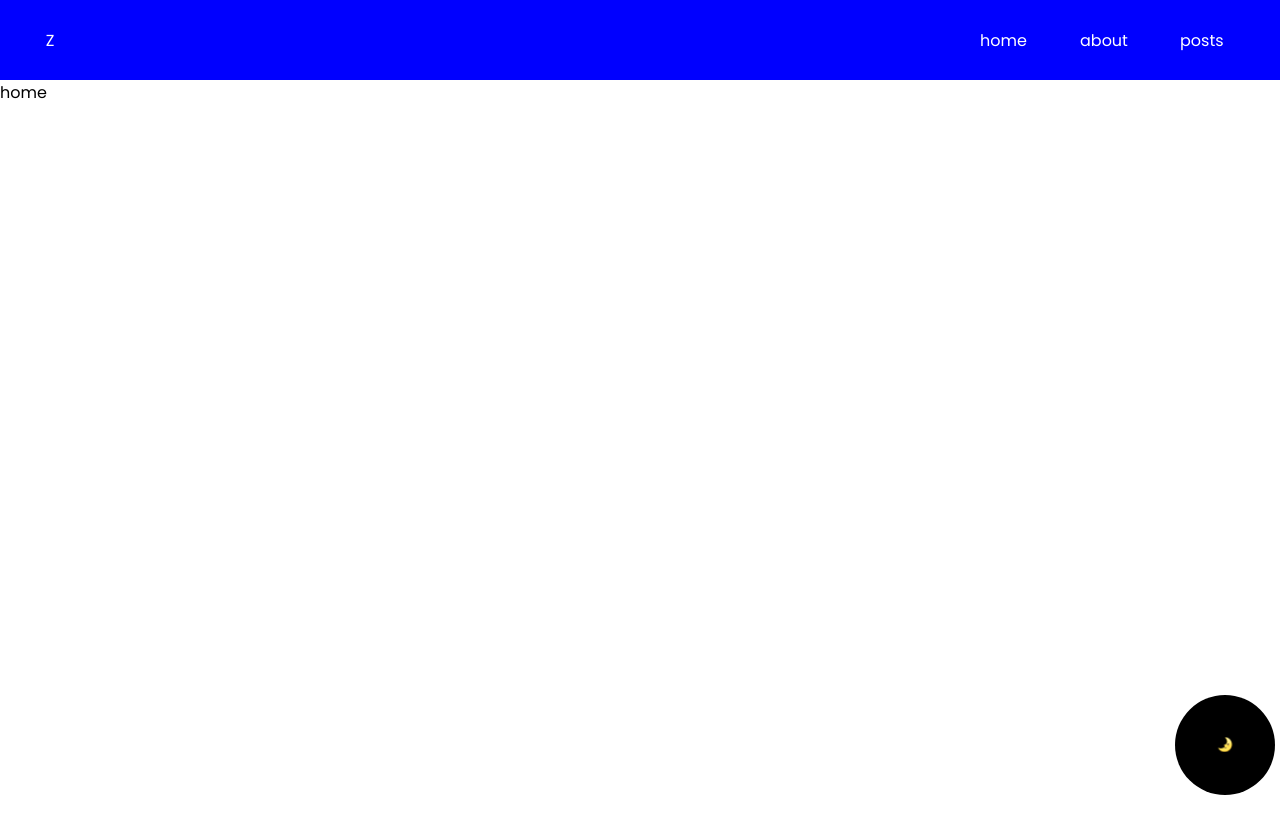
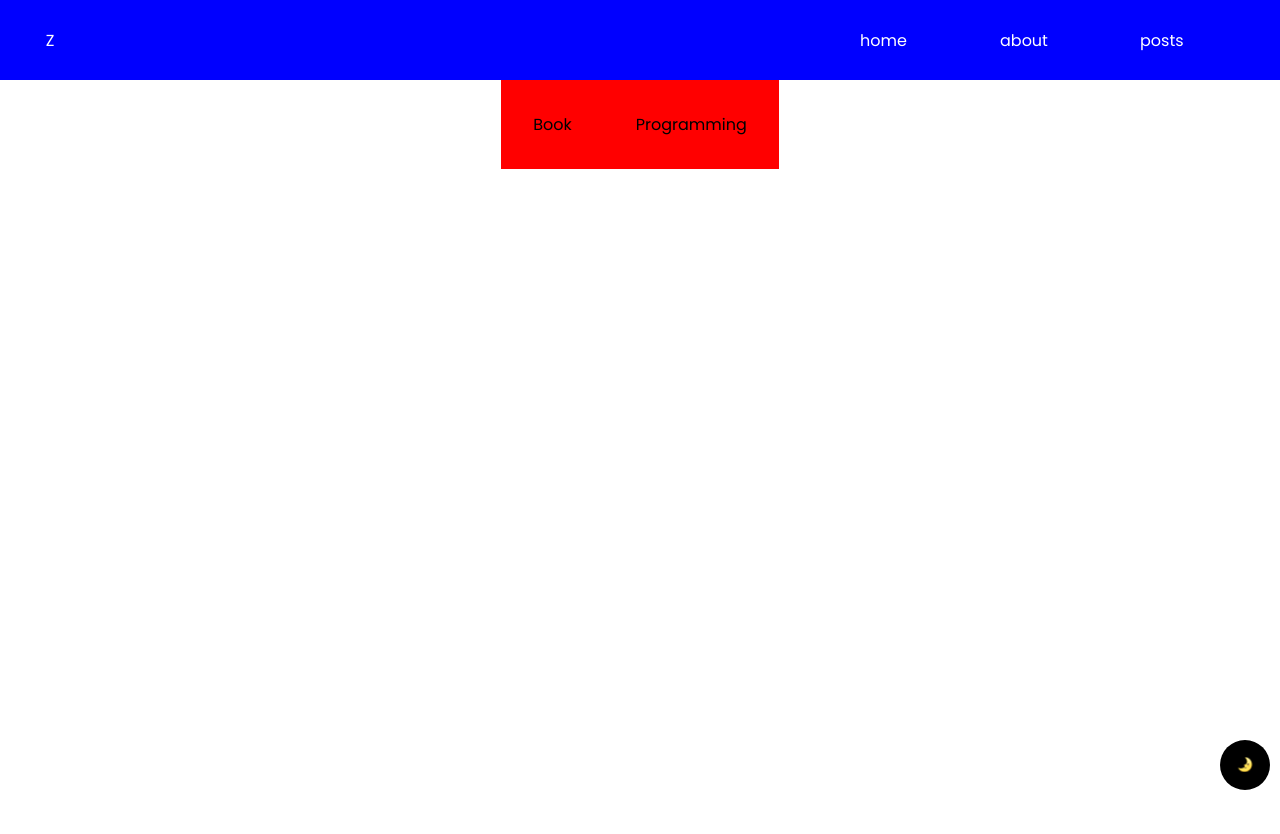
Before and after one commit to ZuzaUsakiewicz/blog, a React (Create React App) app: page / in a window 1280 px wide. Shown: the top 834 px of the page. Before the commit the page ends 800 px from the top, so only its background shows below. Built offline with nearby package versions, Linux system fonts and the light colour scheme.

Commit message:
add home page template

```diff
--- a/src/App.js
+++ b/src/App.js
@@ -23,8 +23,8 @@ function App() {
   return (
     <ThemeProvider theme={theme === "light" ? lightTheme : darkTheme}>
       <GlobalStyles />
+      <Navigation />
       <AppContainer>
-        <Navigation />
         <ThemeChangeButton onClick={toggleTheme}>
           {theme === "light" ? (
             <span role="img" aria-label="sheep">
--- a/src/components/Home.js
+++ b/src/components/Home.js
@@ -1,7 +1,15 @@
 import React from "react";
+import { HomeContainer, CardsContainer, Card } from "../layout/Home.styled";
 
 const Home = () => {
-  return <div>home</div>;
+  return (
+    <HomeContainer>
+      <CardsContainer>
+        <Card>Book</Card>
+        <Card>Programming</Card>
+      </CardsContainer>
+    </HomeContainer>
+  );
 };
 
 export default Home;
--- /dev/null
+++ b/src/layout/Home.styled.js
@@ -0,0 +1,20 @@
+import styled from "styled-components";
+
+export const HomeContainer = styled.section`
+  width: 100%;
+  height: 100vh;
+  max-width: 1280px;
+  display: flex;
+  justify-content: center;
+  align-items: flex-start;
+`;
+
+export const CardsContainer = styled.div`
+  display: flex;
+  justify-content: center;
+  align-items: center;
+`;
+export const Card = styled.div`
+  padding: 2rem;
+  background: red;
+`;
--- a/src/layout/theme.js
+++ b/src/layout/theme.js
@@ -13,18 +13,17 @@ export const darkTheme = {
 };
 
 export const AppContainer = styled.div`
-  width: 100vw;
   height: 100vh;
 `;
 export const ThemeChangeButton = styled.button`
-  width: 100px;
-  height: 100px;
+  width: 50px;
+  height: 50px;
   border-radius: 50%;
   border: none;
   cursor: pointer;
   position: fixed;
-  bottom: 5px;
-  right: 5px;
+  bottom: 10px;
+  right: 10px;
   background-color: ${(props) => props.theme.fontColor};
   color: ${(props) => props.theme.body};
   outline: none;
@@ -33,12 +32,12 @@ export const ThemeChangeButton = styled.button`
 
 export const GlobalStyles = createGlobalStyle`
 *, html {
-    box-sizing: border-box;
     padding: 0;
     margin: 0;
     font-family: 'Poppins', sans-serif;
 }
 body {
+  box-sizing: border-box;
     background-color: ${(props) => props.theme.body};
     transition: background-color 0.5s ease-in;
     color: ${(props) => props.theme.fontColor};
```
Also changed, not shown: 1 other file (tests, documents, lock files or other folders).
